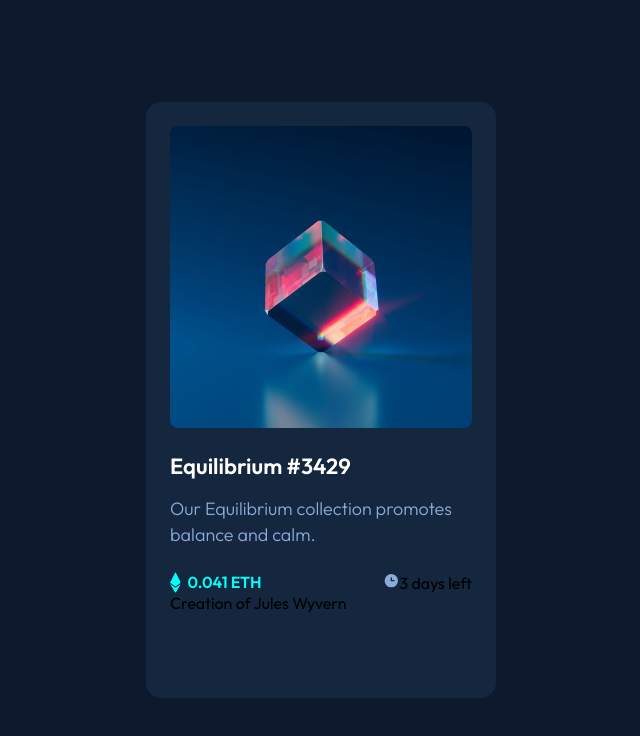
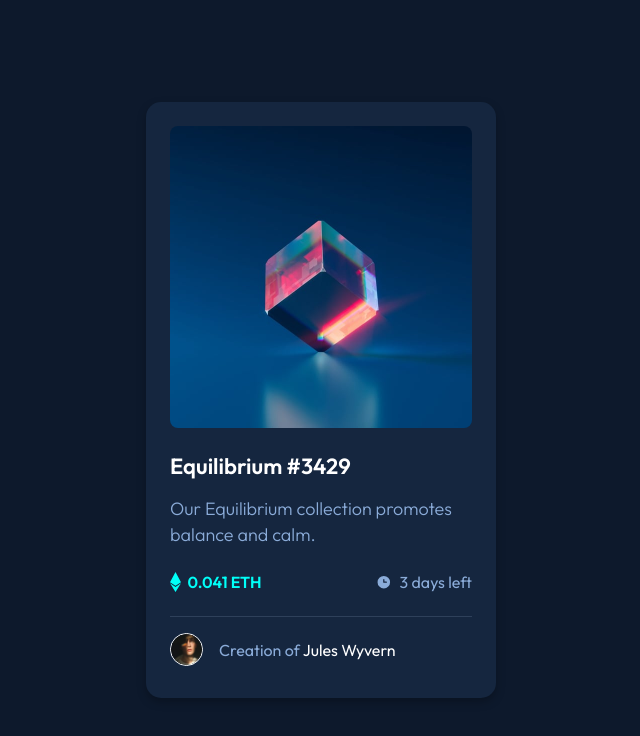
Before and after one commit to mikeH58/FM-NFT-preview-card-component, a plain HTML site: page index.html in a window 1280 px wide. Shown: the whole page, without its empty margins (319-959 px from the left). Drawn offline with Linux system fonts and the light colour scheme.

Commit message:
completed project

```diff
--- a/index.html
+++ b/index.html
@@ -13,18 +13,23 @@
   <main>
 
     <div class="card">
-      <img src="./images/image-equilibrium.jpg" alt="equilibrium image">
+      <img class="card-img" src="./images/image-equilibrium.jpg" alt="equilibrium image">
+      <div class="overlay">
+        <div ><img class="overlay-icon" src="./images/icon-view.svg" alt=""></div>
+      </div>
       <section >
       <h1>Equilibrium #3429</h1>
-      <p>Our Equilibrium collection promotes balance and calm.</p>
+      <p class="card-description">Our Equilibrium collection promotes balance and calm.</p>
       <div class="card-info">
         <div class="card-price"><img src="./images/icon-ethereum.svg" alt="">0.041 ETH</div>
         <div class="card-duration"><img src="./images/icon-clock.svg" alt="">3 days left</div>
-
       </div>
+      <hr>
     </section>
-      Creation of Jules Wyvern
-
+    <footer>
+      <img class="authorAvatar" src="./images/image-avatar.png" alt="author image">
+      <p>Creation of <span class="author-name">Jules Wyvern</span></p>
+    </footer>
     </div>
 
 </main>
--- a/style.css
+++ b/style.css
@@ -16,21 +16,43 @@ body{
 }
 
 .card{
+    position: relative;
     width:350px;
     height:596px;
     background-color:#15263F;
     border-radius:15px;
     padding:24px;
+    filter: drop-shadow(0px 4px 4px rgba(0, 0, 0, 0.25));
 }
 
-.card img{
+.card-img{
     max-width: 100%;
     border-radius:8px;
     display:block;
+    background:none;
 }
 
+  .overlay {
+    position: absolute;
+    top: 25px;
+    left: 24px;
+    height: 302px;
+    width: 302px;
+    display:flex;
+    justify-content: center;
+    align-items: center;
+    border-radius:8px;
+    opacity: 0;
+    background: rgba(0, 255, 248, .5)
+  }
+
+  .overlay:hover{
+    opacity:1;
+    cursor: pointer;
+  }
+
+
 .card h1{
-    /* font-style: normal; */
     font-weight: 600;
     font-size: 22px;
     line-height: 28px;
@@ -39,7 +61,12 @@ body{
     margin-bottom:16px;
 }
 
-.card p{
+.card h1:hover{
+    color:#00FFF8;
+    cursor: pointer;
+    }
+
+.card-description{
 font-size: 18px;
 font-weight: 300;
 line-height: 26px;
@@ -51,9 +78,9 @@ margin-bottom:24px;
 
 .card-info{
     display: flex;
-
     flex-direction: row;
     justify-content: space-between;
+    margin-bottom:24px;
 }
 
 .card-info img{
@@ -64,14 +91,67 @@ margin-bottom:24px;
 .card-price{
     display:flex;
     flex-wrap: wrap;
-font-size: 16px;
-font-weight: 600;
-line-height: 20px;
-letter-spacing: 0px;
-/* vertical-align: baseline; */
-color:#00FFF8;
+    font-size: 16px;
+    font-weight: 600;
+    line-height: 20px;
+    letter-spacing: 0px;
+    color:#00FFF8;
 }
 
 .card-price img{
     padding-right:6.48px;
 }
+
+
+.card-duration{
+    display:flex;
+    font-size: 16px;
+    font-weight: 400;
+    line-height: 20px;
+    letter-spacing: 0px;
+    text-align: left;
+    align-items: center;
+    color:#8BACD9;
+}
+
+.card-duration img{
+    padding-right:7.7px;
+    height:16px;
+}
+
+hr{
+    border: none;
+    height:1px;
+    background-color:#2E405A;
+    margin-bottom:16px;
+}
+
+
+footer{
+    display:flex;
+    align-items: center;
+    /* border: 1px solid red; */
+    height:33px;
+}
+
+footer p{
+    color:#8BACD9;
+    font-size: 16px;
+    line-height: 20px;
+}
+
+.authorAvatar{
+height:33px;
+border:1px solid #fff;
+border-radius:50%;
+margin-right:16px;
+}
+
+.author-name{
+color:#ffffff;
+}
+
+.author-name:hover{
+    color:#00FFF8;
+    cursor: pointer;
+    }
```
